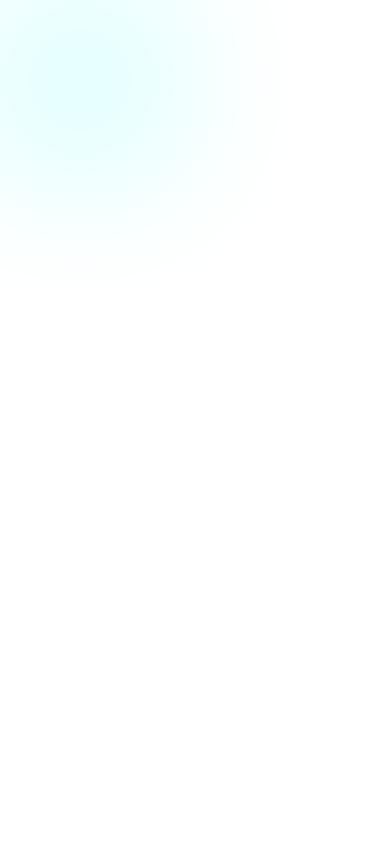
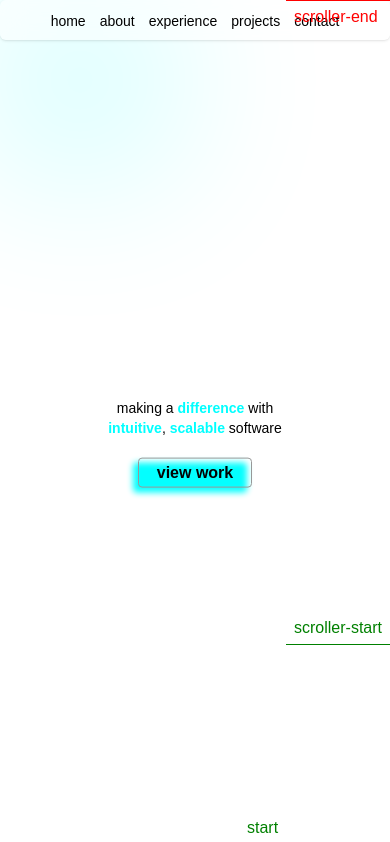
Before and after one commit to sadsalmonnn/SolomonPortfolioV2, an Angular app: page / in a window 390 px wide. Shown: the top 842 px of the page. Built offline with nearby package versions, Linux system fonts and the light colour scheme; a web font is replaced by a local one.

Commit message:
animaTions

```diff
--- a/src/app/app.animations.ts
+++ b/src/app/app.animations.ts
@@ -21,6 +21,15 @@ gsap.registerPlugin(ScrambleTextPlugin,ScrollTrigger,ScrollSmoother,ScrollToPlug
 
 export function webpageAnimation() {
 
+  ScrollTrigger.create({
+    trigger: "#aboutmepage",
+    markers: true,
+    start: "top bottom-=200px",
+    end: "bottom+=20% top",
+    onEnter: () => {animateAboutPage()},
+    once: true
+  });
+
   let masterTL = gsap.timeline();
 
 
@@ -29,9 +38,6 @@ export function webpageAnimation() {
 
   // Then show homepage after loading is complete
   masterTL.add(animateLandingPage());
-
-  // Then show about page after homepage
-  masterTL.add(animateAboutPage());
 
   function animateLandingPage() {
     let tl = gsap.timeline({
@@ -44,6 +50,7 @@ export function webpageAnimation() {
         autoAlpha: 0,
         scaleX: 0,
       })
+      .set("navbar", { autoAlpha: 0 })
 
       .to("#homepage", {autoAlpha: 1, duration: 1})
       .from("#viewworkbuttonwhole", {autoAlpha: 0, y: -50, duration: 1, ease: "power4.out", delay: "-0.5"})
@@ -65,7 +72,8 @@ export function webpageAnimation() {
           transformOrigin: "center",
         },
         "-=1"
-      );
+      ).to("navbar", {
+        autoAlpha: 1,})
 
     return tl;
   }
--- a/src/app/app.html
+++ b/src/app/app.html
@@ -4,24 +4,24 @@
     class="fixed top-0 left-0 w-40 h-40 bg-[#00FFFF] rounded-full opacity-30 blur-[90px] -z-10 pointer-events-none"
   ></div>
 
-  <app-navbar id="navbar" class="z-0 opacity-0 invisible"></app-navbar>
+  <app-navbar id="navbar" class="z-0"></app-navbar>
 
   <div
     class="flex flex-col justify-center items-center z-0 overflow-y-hidden"
     (mousemove)="onMouseMove($event)"
   >
 
-    <!-- <div
+    <div
       class="px-10 sm:px-20 md:px-30 lg:px-40 xl:px-50 opacity-0 invisible"
       id="homepage"
     >
       <app-homepage class="scroll-mt-20"></app-homepage>
-    </div> -->
+    </div>
 
 
       <div
         id="aboutmepage"
-        class="w-full min-h-dvh px-10 sm:px-20 md:px-30 lg:px-40 xl:px-50 bg-[#979797]"
+        class="w-full min-h-dvh px-10 sm:px-20 md:px-30 lg:px-40 xl:px-50 bg-[#979797] opacity-0"
       >
         <app-aboutmepage class="scroll-mt-10 w-full h-full" id="aboutmepagecontent"></app-aboutmepage>
       </div>
--- a/src/app/navbar/navbar.html
+++ b/src/app/navbar/navbar.html
@@ -1,6 +1,6 @@
 <ul
   class="w-full flex flex-row gap-3.5 justify-center items-center
-         fixed top-3.5 z-50
+         fixed top z-50
          bg-white/50 backdrop-blur-md rounded-md px-4 py-2 shadow-sm">
 
   <li>
```
